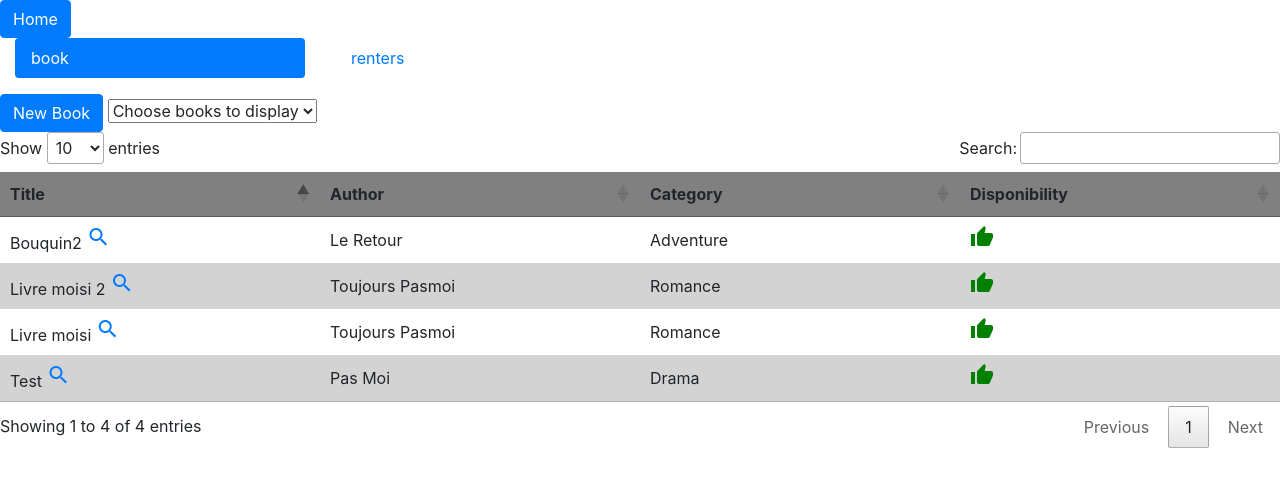
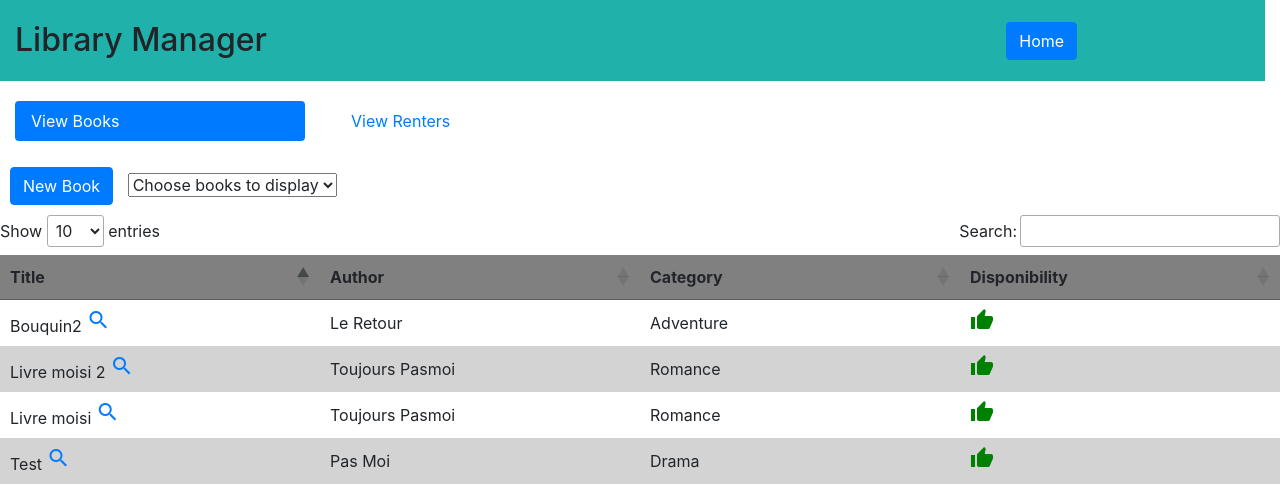
Before and after one commit to gfauconnier/evaluation3, a PHP site: page /controller/home.php in a window 1280 px wide. Shown: the top 484 px of the page. Run offline with PHP 8.4, Linux system fonts and the light colour scheme; data comes from the database, SQL or seed files in the repository; some libraries are stand-ins or nearby versions.

Commit message:
mostly finished css

```diff
--- a/css/main.css
+++ b/css/main.css
@@ -1,3 +1,10 @@
+#header {
+    width: 100vw;
+    margin-bottom: 20px;
+    background-color: lightseagreen;
+    min-height: 75px;
+}
+
 .red {
     color: red;
 }
@@ -30,6 +37,10 @@ textarea {
     resize: none;
 }
 
-.newbookbtn {
+.newbookbtn, .homebtn {
     margin: auto;
 }
+
+.renter_details, .newbook, .newuser {
+    margin: 10px;
+}
--- a/view/home_v.php
+++ b/view/home_v.php
@@ -8,17 +8,17 @@ if (isset($message)) {
 
 <ul class="nav nav-pills mb-3" id="pills-tab" role="tablist">
         <li class="nav-item col-12 col-md-6 col-lg-3">
-          <a class="nav-link active" id="pills-books-tab" data-toggle="pill" href="#nav-books" role="tab" aria-controls="nav-books" aria-selected="true">book</a>
+          <a class="nav-link active" id="pills-books-tab" data-toggle="pill" href="#nav-books" role="tab" aria-controls="nav-books" aria-selected="true">View Books</a>
         </li>
         <li class="nav-item col-12 col-md-6 col-lg-3">
-          <a class="nav-link" id="pills-renters-tab" data-toggle="pill" href="#nav-renters" role="tab" aria-controls="nav-renters" aria-selected="true">renters</a>
+          <a class="nav-link" id="pills-renters-tab" data-toggle="pill" href="#nav-renters" role="tab" aria-controls="nav-renters" aria-selected="true">View Renters</a>
         </li>
 </ul>
 <div class="tab-content" id="nav-tabContent">
 
 
     <div class="tab-pane fade show active" id="nav-books" role="tabpanel" aria-labelledby="nav-books-tab">
-    <button class="btn btn-primary header_btn" type="button" data-toggle="collapse" data-target="#collapseNewBook" aria-expanded="false" aria-controls="collapseNewBook">
+    <button class="btn btn-primary header_btn newbook" type="button" data-toggle="collapse" data-target="#collapseNewBook" aria-expanded="false" aria-controls="collapseNewBook">
           New Book
     </button>
     <div class="container collapse" id="collapseNewBook">
@@ -92,7 +92,7 @@ if (isset($message)) {
 
     <div class="tab-pane fade" id="nav-renters" role="tabpanel" aria-labelledby="nav-renters-tab">
     <div class="tab-pane fade show active" id="nav-renters" role="tabpanel" aria-labelledby="nav-renterss-tab">
-    <button class="btn btn-primary header_btn" type="button" data-toggle="collapse" data-target="#collapseNewRenter" aria-expanded="false" aria-controls="collapseNewRenter">
+    <button class="btn btn-primary header_btn newuser" type="button" data-toggle="collapse" data-target="#collapseNewRenter" aria-expanded="false" aria-controls="collapseNewRenter">
           New Renter
     </button>
     <div class="container collapse" id="collapseNewRenter">
--- a/view/template/header.php
+++ b/view/template/header.php
@@ -1,3 +1,4 @@
-<header>
-    <a href="home.php" class="btn btn-primary">Home</a>
+<header class="container-fluid row" id="header">
+    <h1 class="col-12 col-md-8">Library Manager</h1>
+    <a href="home.php" class="btn btn-primary homebtn">Home</a>
 </header>
--- a/view/user_detail_v.php
+++ b/view/user_detail_v.php
@@ -8,8 +8,8 @@ if(isset($message)) {
 
  ?>
 
- <div class="container row">
-    <table class="col-10 col-md-6">
+ <div class="container row renter_details">
+    <table class="col-10 col-md-6 ">
         <tfoot>
         <tr>
             <td>First name</td>
```
